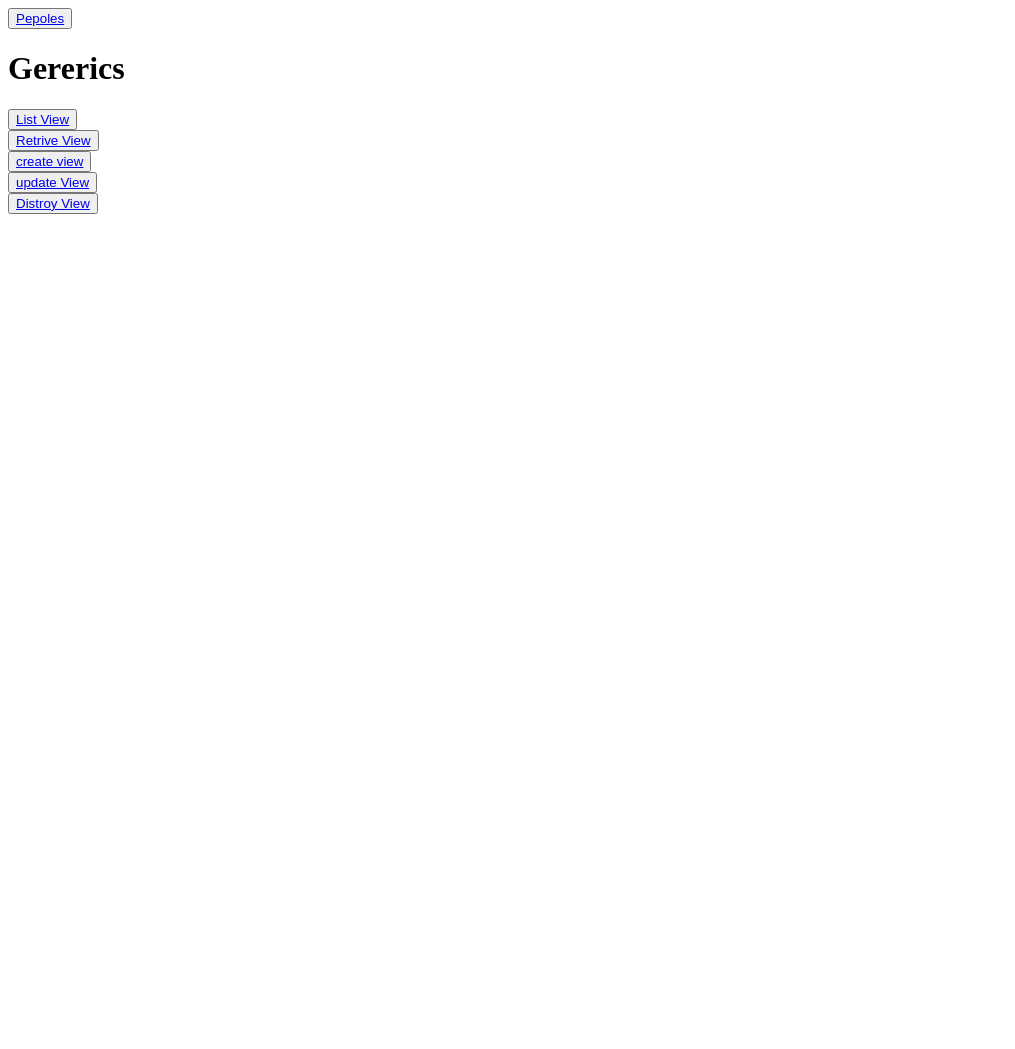
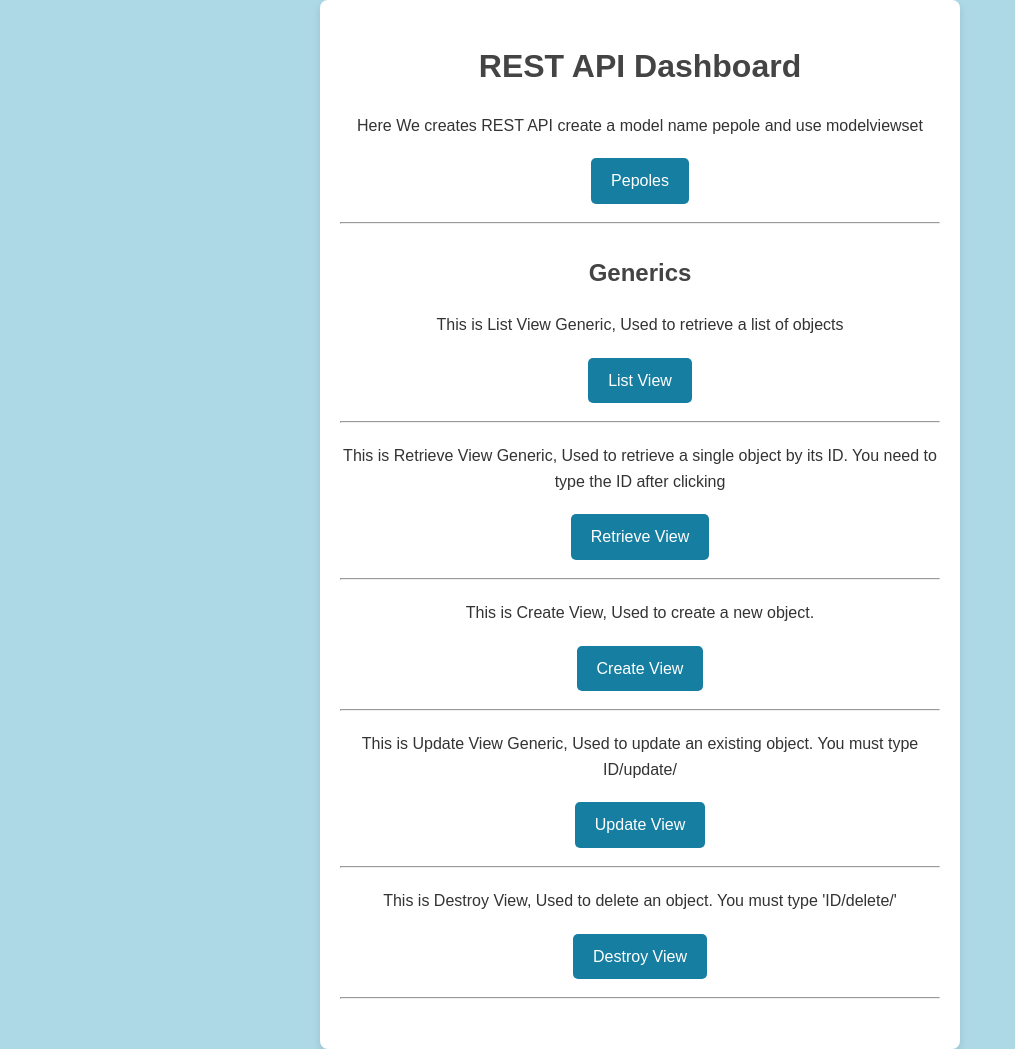
Before and after one commit to Akilshaik/Samanyastra_task, a Django app: page /api/v1/home/ in a window 1280 px wide. Shown: the whole page, without its empty margins (0-1015 px from the left). Before the commit the page ends 214 px from the top, so only its background shows below. Run offline with Django 5.2, Linux system fonts and the light colour scheme.

Commit message:
updated the html file and make this  file more atractive

```diff
--- a/task/task1/templates/rest.html
+++ b/task/task1/templates/rest.html
@@ -3,16 +3,115 @@
 <head>
     <meta charset="UTF-8">
     <meta name="viewport" content="width=device-width, initial-scale=1.0">
-    <title>Document</title>
+    <title>REST API Dashboard</title>
+    <style>
+        body {
+            font-family: Arial, sans-serif;
+            margin: 0;
+            padding: 0;
+            line-height: 1.6;
+            background-color: #f9f9f9;
+            color: #333;
+            display: flex;
+            justify-content: center;
+            align-items: center;
+            min-height: 100vh;
+            background-color: lightblue;
+        }
+
+        .container {
+            text-align: center;
+            max-width: 600px;
+            padding: 20px;
+            background-color: #fff;
+            border-radius: 8px;
+            box-shadow: 0 4px 8px rgba(0, 0, 0, 0.1);
+        }
+
+        h1, h2 {
+            color: #444;
+        }
+
+        h1 {
+            margin-bottom: 20px;
+        }
+
+        h2 {
+            margin-top: 30px;
+        }
+
+        p {
+            margin: 10px 0;
+        }
+
+        .button {
+            display: inline-block;
+            text-decoration: none;
+            background-color: rgb(22, 126, 161);
+            color: white;
+            padding: 10px 20px;
+            border-radius: 5px;
+            margin: 10px 0;
+        }
+
+        .button:hover {
+            background-color: #0056b3;
+        }
+
+        .section {
+            margin-bottom: 30px;
+        }
+
+        .endpoint {
+            margin-bottom: 20px;
+        }
+    </style>
 </head>
 <body>
+    <div class="container">
+        <h1>REST API Dashboard</h1>
 
-    <button><a href="/api/v1/pepoles/">Pepoles</a></button><br></body>
-    <h1>Gererics</h1>
-    <button><a href="/api/v1/pepoleList/">List View</a></button><br>
-    <button><a href="/api/v1/pepoleDetail/">Retrive View</a> </button><br>
-    <button><a href="/api/v1/pepoles/create/">create view</a> </button><br>
-    <button><a href="/api/v1/pepoles/">update View</a> </button><br>
-    <button><a href="/api/v1/pepoles/">Distroy View</a> </button><br>
+        <!-- General Introduction -->
+        <div class="section">
+            <p>Here We creates REST API create a model name pepole and use modelviewset</p>
+            <a href="/api/v1/pepoles/" class="button">Pepoles</a>
+            <hr>
+        </div>
+
+        <!-- Generics Section -->
+        <div class="section">
+            <h2>Generics</h2>
+
+            <div class="endpoint">
+                <p>This is List View Generic, Used to retrieve a list of objects</p>
+                <a href="/api/v1/pepoleList/" class="button">List View</a>
+                <hr>
+            </div>
+
+            <div class="endpoint">
+                <p>This is Retrieve View Generic, Used to retrieve a single object by its ID. You need to type the ID after clicking</p>
+                <a href="/api/v1/pepoleDetail/" class="button">Retrieve View</a>
+                <hr>
+            </div>
+
+            <div class="endpoint">
+                <p>This is Create View, Used to create a new object.</p>
+                <a href="/api/v1/pepoles/create/" class="button">Create View</a>
+                <hr>
+            </div>
+
+            <div class="endpoint">
+                <p>This is Update View Generic, Used to update an existing object. You must type ID/update/</p>
+                <a href="/api/v1/pepoles/" class="button">Update View</a>
+                <hr>
+            </div>
+
+            <div class="endpoint">
+                <p>This is Destroy View, Used to delete an object. You must type 'ID/delete/'</p>
+                <a href="/api/v1/pepoles/" class="button">Destroy View</a>
+                <hr>
+            </div>
+        </div>
+    </div>
 </body>
 </html>
```
Also changed, not shown: task/task1/templates/index.html (+37 -9 lines).
